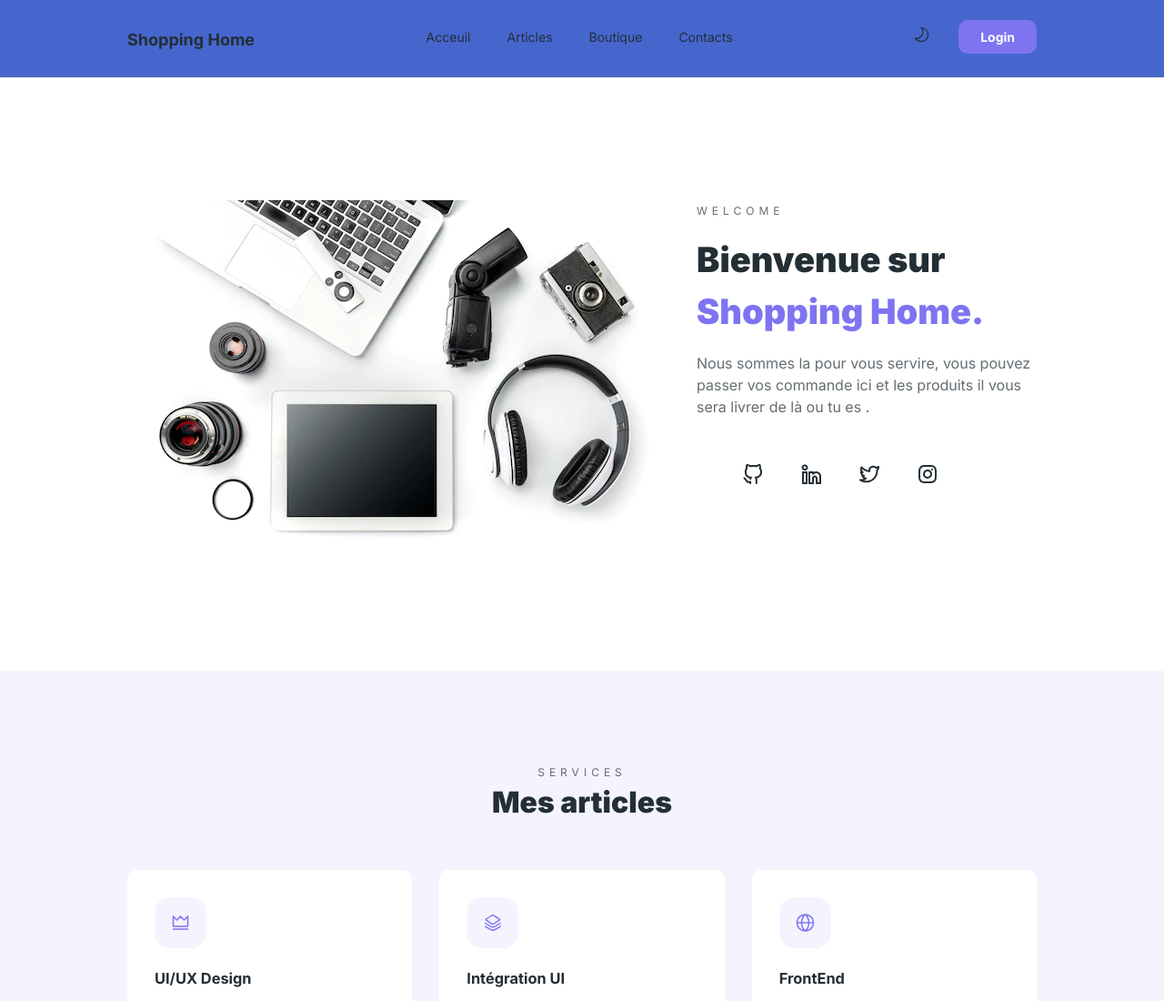
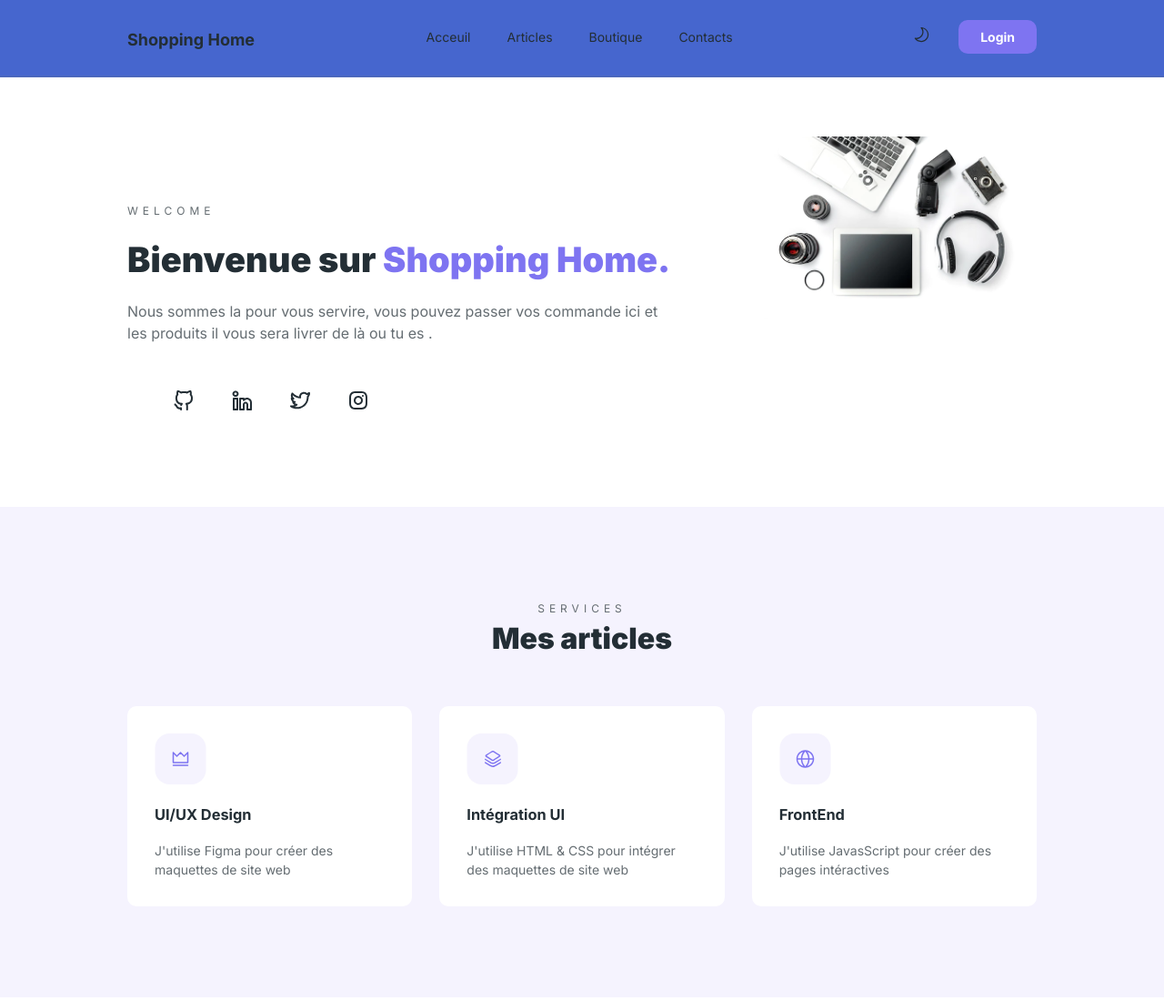
Before and after one commit to joshCHR/Shopping-Homme, a website: page index.html in a window 1280 px wide. Shown: the top 1100 px of the page at 91% size. Drawn offline with Linux system fonts and the light colour scheme.

Commit message:
3e envois

```diff
--- a/index.html
+++ b/index.html
@@ -69,7 +69,7 @@
 			<!-- BANNER -->
 			<section class="banner animated-on-scroll" id="banner">
 				<div class="container">
-					<img src="./assets/img/background.webp" alt="">
+					<!-- <img src="./assets/img/background.webp" alt=""> -->
 					<div class="text">
 						<span class="subtitle">Welcome</span>
 						<h1>Bienvenue sur <span>Shopping Home.</span></h1>
@@ -103,7 +103,7 @@
 						</div>
 					</div>
 					<div class="img">
-						<img class="bg" src="./assets/icons/pic1.jpg" alt="" />
+						<img class="bg" src="./assets/img/background.webp" alt="" />
 					</div>
 				</div>
 			</section>
```
